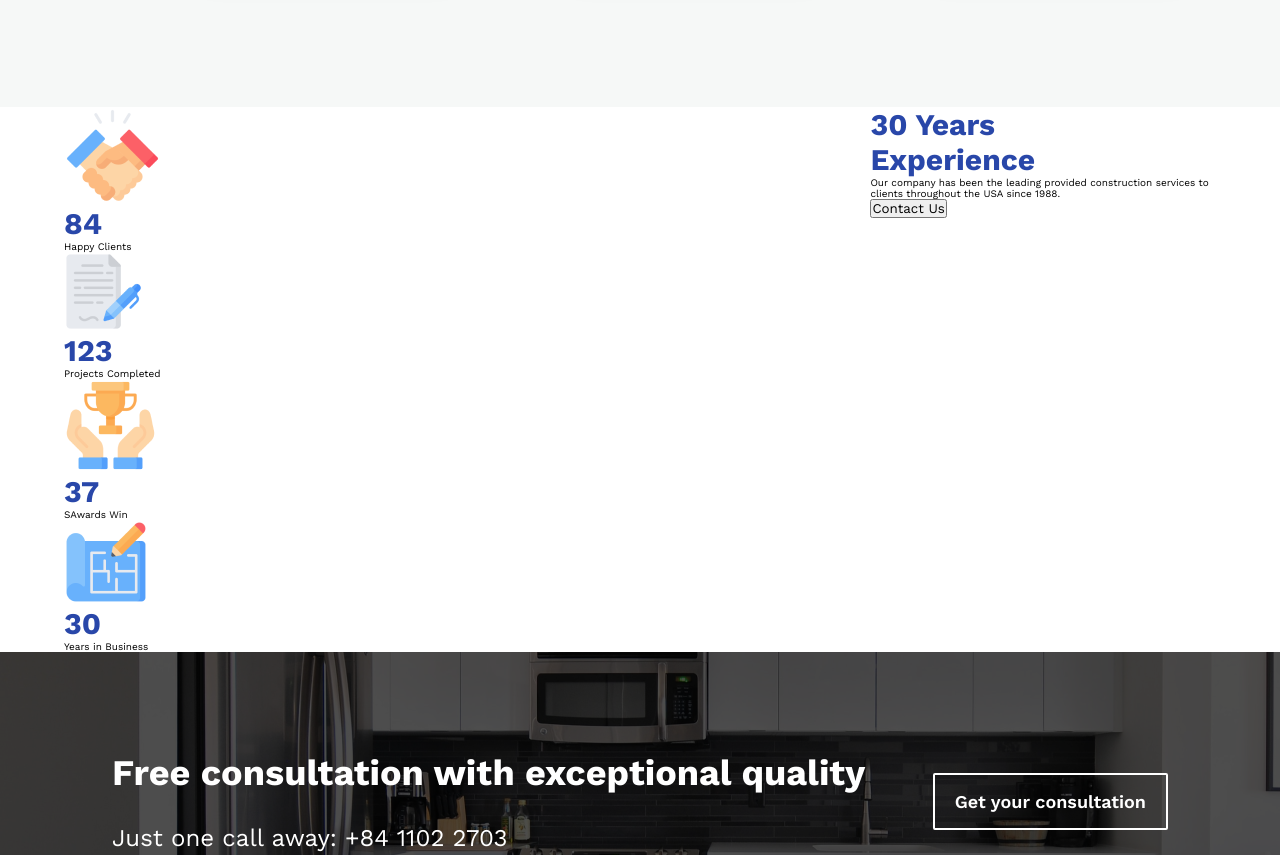
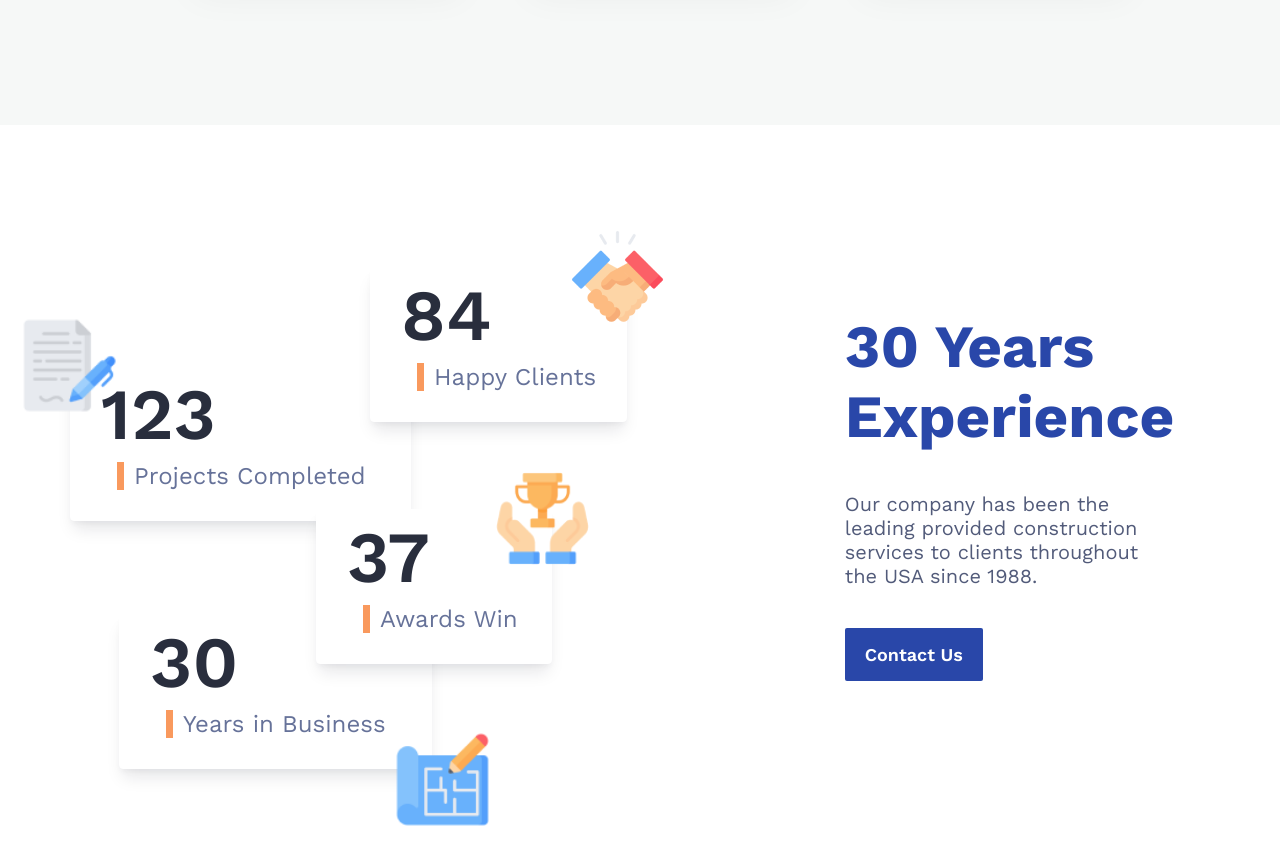
Before and after one commit to nikhil-mhaske/html-test, a plain HTML site: page index.html in a window 1280 px wide. Shown: the part 2747-3602 px from the top of the page. Drawn offline with nearby package versions, Linux system fonts and the light colour scheme.

Commit message:
All website done with Desktop Designing

```diff
--- a/css/styles.css
+++ b/css/styles.css
@@ -249,8 +249,8 @@ h1 {
 }
 
 .services .grid-three-column {
-    gap: 4.8rem 9.8rem;
-    max-width: 70%;
+    max-width:70%;
+    gap: auto;
 }
 
 .grid-2 {
@@ -289,7 +289,133 @@ h1 {
 }
 
 /*Experience CSS*/
+.experience {
+    height: fit-content;
+    width: 80%;
+    margin: 0 auto 5.7rem auto;
+}
 
+.grid-left {
+    position: relative;
+    height: 74.3rem;
+}
+
+.count-box {
+    position: relative;
+    height: 15.5rem;
+    padding: 3rem;
+    margin: 2rem;
+    background-color: white;
+    border: 1px solid #FFFFFF;
+    box-shadow: 0px 12px 16px -4px rgba(17, 24, 39, 0.1), 0px 4px 6px -2px rgba(17, 24, 39, 0.05);
+    border-radius: 4px;
+}
+
+.count-box h1 {
+    font-weight: 600;
+    font-size: 7.2rem;
+    color: #292E3D;
+
+}
+
+.count-box p {
+    font-weight: 400;
+    font-size: 2.4rem;
+    color: #667299;
+    margin: 3rem 0 0 1.6rem;
+    padding-left: 1rem;
+    border-left: .7rem solid #F9995D;
+}
+
+.right-illus img {
+    position: absolute;
+    right: -4rem;
+    top: -4rem;
+    width: 9.7rem;
+    height: 9.7rem;
+}
+
+.left-illus img {
+    position: absolute;
+    left: -5rem;
+    top: -5rem;
+    width: 9.7rem;
+    height: 9.7rem;
+}
+
+.bottom-illus img {
+    position: absolute;
+    right: -6rem;
+    bottom: -6rem;
+    width: 9.7rem;
+    height: 9.7rem;
+}
+
+.grid1 {
+    position: absolute;
+    left: calc(60% - 28rem/2 - 6.8rem);
+    top: 12.2rem;
+    z-index: 99;
+}
+
+.grid2 {
+    position: absolute;
+    width: 38.1rem;
+    left: calc(60% - 36.1rem/2 - 32.75rem);
+    top: 22.1rem;
+}
+
+.grid3 {
+    position: absolute;
+    width: 27.6rem;
+    left: calc(60% - 27.6rem/2 - 12.4rem);
+    top: 36.4rem;
+    z-index: 99;
+
+}
+
+.grid4 {
+    position: absolute;
+    width: 35.3rem;
+    left: calc(60% - 33.3rem/2 - 29.25rem);
+    top: 46.9rem;
+
+}
+
+.exp-info {
+    display: flex;
+    justify-content: center;
+    align-items: flex-start;
+    flex-direction: column;
+}
+
+.exp-info h1 {
+    font-weight: 700;
+    font-size: 6rem;
+    line-height: 7rem;
+
+    color: #2947A9;
+
+}
+
+.exp-info p {
+    font-weight: 400;
+    font-size: 2rem;
+    padding: 4rem 0;
+    color: #525B7A;
+
+}
+
+.exp-info button {
+    padding: 1.6rem 2rem;
+    background: #2947A9;
+    border-radius: 2px;
+    color: #FFFFFF;
+    font-weight: 600;
+    font-size: 1.8rem;
+    border-style: none;
+
+}
 
 /*Call to action CSS*/
 .call-to-action {
@@ -491,6 +617,7 @@ textarea {
     padding: 1.6rem 10.3rem;
     margin-top: 4rem;
     background: #2947A9;
+    border-style: none;
     border-radius: 2px;
     color: #FFFFFF;
     font-weight: 600;
@@ -555,7 +682,7 @@ textarea {
 }
 
 /*Social Icons*/
-.social p .fa {
+.social .fa {
     padding: 2rem 2rem;
     text-align: center;
     text-decoration: none;
--- a/index.html
+++ b/index.html
@@ -72,6 +72,7 @@
         </div>
     </section>
 
+    <!--About Us-->
     <section class="about-us flex container">
         <div class="grid grid-two-one">
             <div class="about-img">
@@ -92,6 +93,7 @@
         </div>
     </section>
 
+    <!--Services-->
     <section class="services">
         <p>Services</p>
         <div class="grid grid-three-column">
@@ -128,28 +130,36 @@
         </div>
     </section>
 
-    <section class="experience container">
+    <section class="experience">
         <div class="grid grid-two-one">
             <div class="grid-left">
+                <div class="grid1">
                     <div class="count-box right-illus">
                         <img src="images/illus-1.png" alt="">
                         <h1>84</h1>
                         <p>Happy Clients</p>
                     </div>
+                </div>
+                <div class="grid2">
                     <div class="count-box left-illus">
                         <img src="images/illus-2.png" alt="">
                         <h1>123</h1>
                         <p>Projects Completed</p>
                     </div>
+                </div>
+                <div class="grid3">
                     <div class="count-box right-illus">
                         <img src="images/illus-3.png" alt="">
                         <h1>37</h1>
-                    <p>SAwards Win</p>
+                        <p>Awards Win</p>
                     </div>
-                <div class="count-box left-illus">
+                </div>
+                <div class="grid4">
+                    <div class="count-box bottom-illus">
                         <img src="images/illus-4.png" alt="">
                         <h1>30</h1>
                         <p>Years in Business</p>
+                    </div>
                 </div>
             </div>
             <div class="exp-info">
```
Lines whose indentation alone changed are shown as unchanged.
